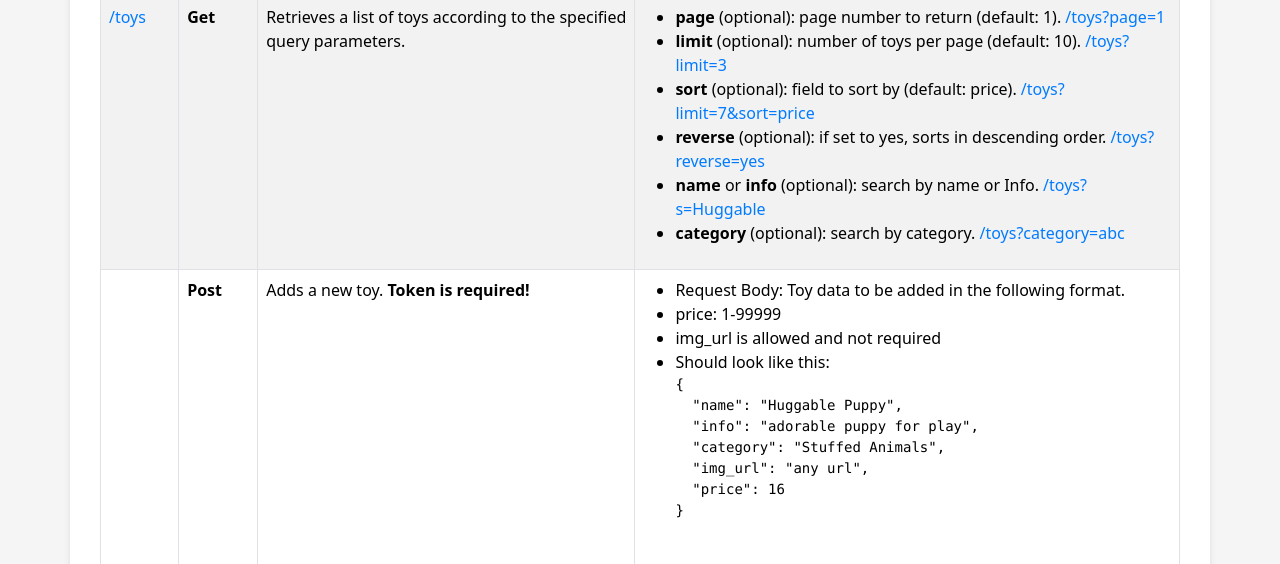
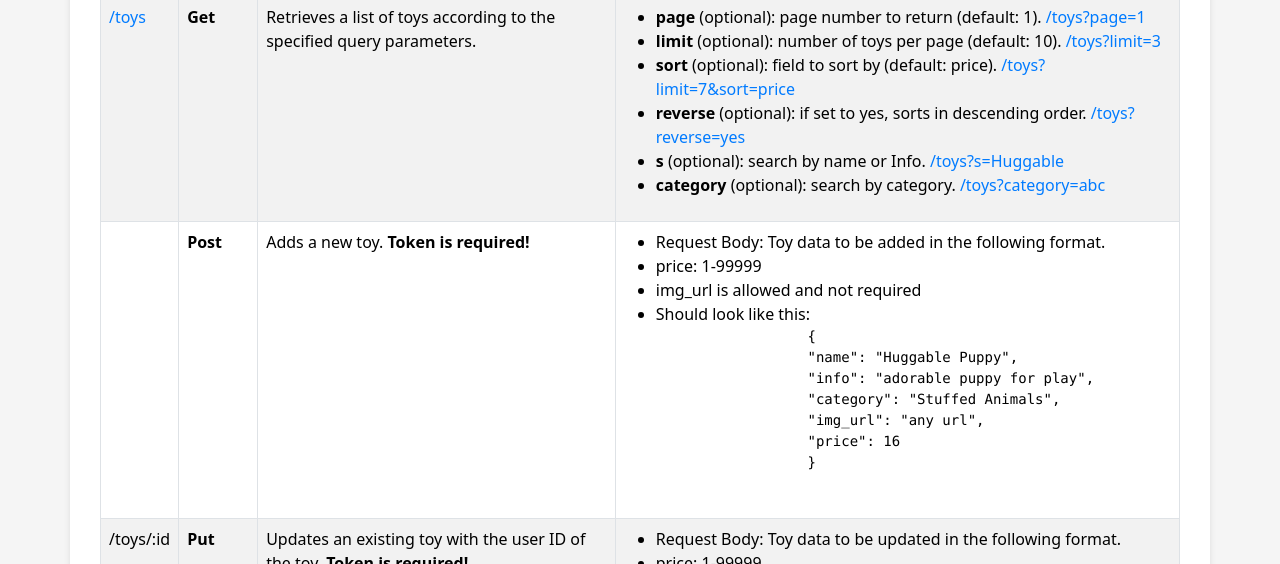
Before and after one commit to dudi232/david, a website: page public/index.html in a window 1280 px wide. Shown: the part 197-761 px from the top of the page. Drawn offline with nearby package versions, Linux system fonts and the light colour scheme.

Commit message:
Add files via upload

```diff
--- a/public/index.html
+++ b/public/index.html
@@ -89,8 +89,7 @@
                     <a href="/toys?reverse=yes">/toys?reverse=yes</a>
                   </li>
                   <li>
-                    <strong>name</strong> or <strong>info</strong> (optional):
-                    search by name or Info.
+                    <strong>s</strong> (optional): search by name or Info.
                     <a href="/toys?s=Huggable">/toys?s=Huggable</a>
                   </li>
                   <li>
```
Lines whose indentation alone changed are shown as unchanged.
